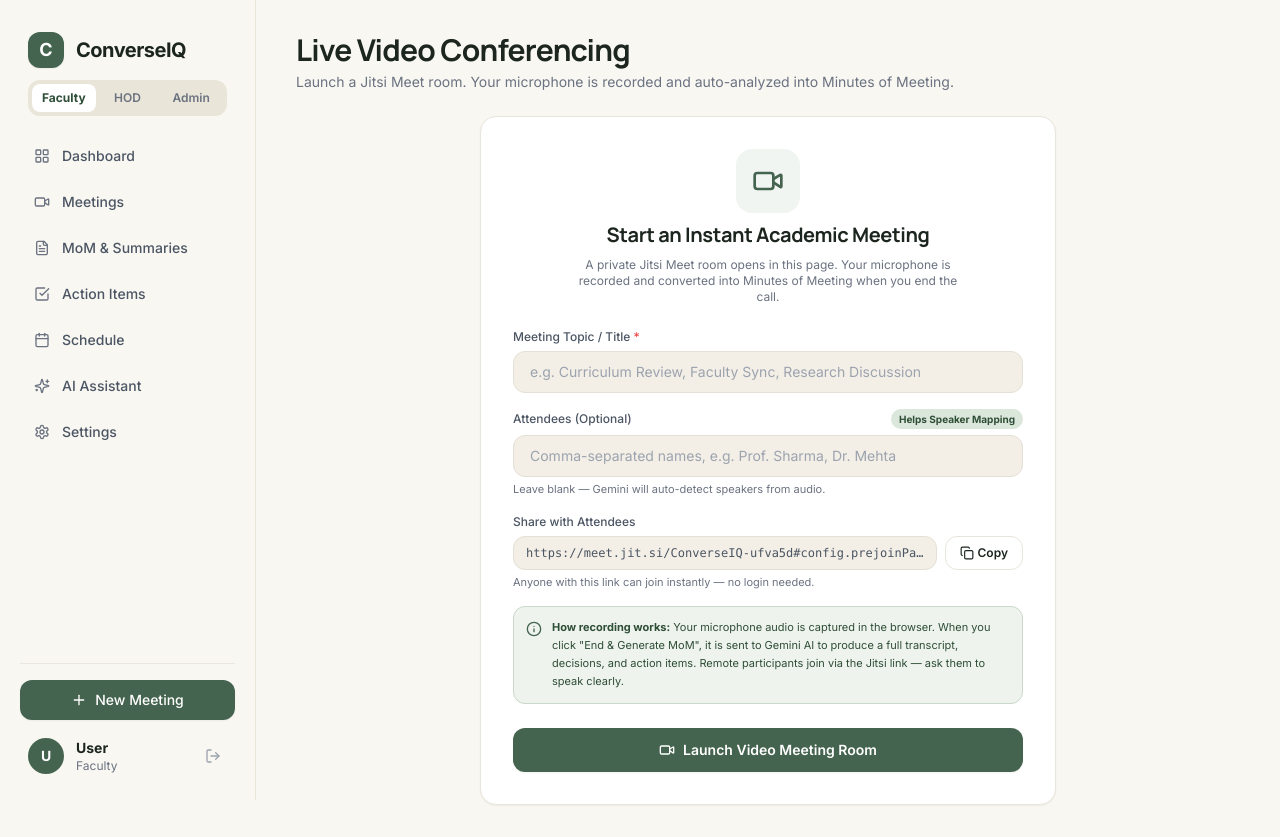
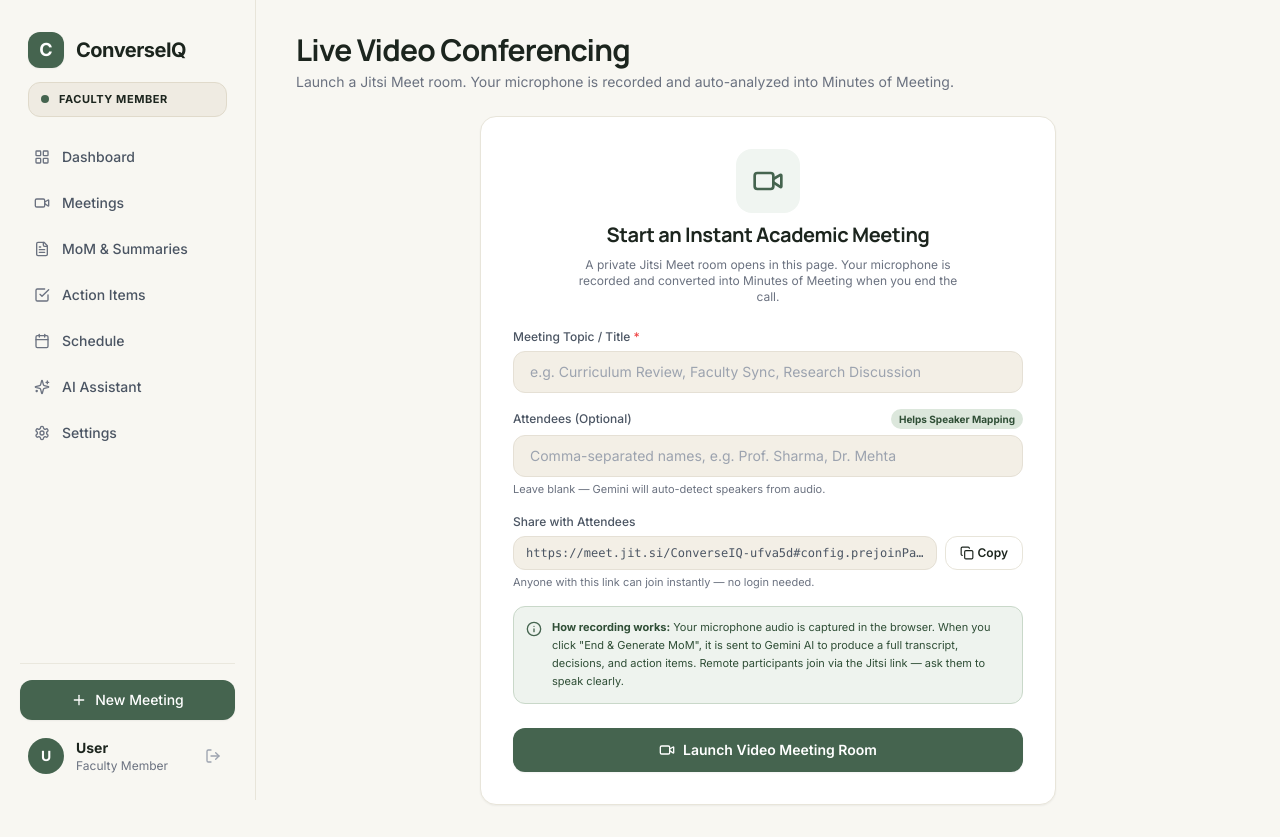
Before and after one commit to rishu1340980/ConverseIQ, a Next.js app in the folder frontend/: page /live-meeting in a window 1280 px wide. Built offline with nearby package versions, Linux system fonts and the light colour scheme; no server answers.

Commit message:
fix(sidebar): remove role switcher from sidebar after login

```diff
--- a/frontend/src/components/Sidebar.tsx
+++ b/frontend/src/components/Sidebar.tsx
@@ -24,7 +24,7 @@ export default function Sidebar() {
   const pathname = usePathname();
   const router = useRouter();
   const [isAddMeetingOpen, setIsAddMeetingOpen] = useState(false);
-  const [user, setUser] = useState<{ name?: string; full_name?: string; email?: string; role?: string } | null>(null);
+  const [user, setUser] = useState<{ name?: string; full_name?: string; email?: string; role?: string; department_name?: string } | null>(null);
 
   useEffect(() => {
     const u = getCurrentStoredUser();
@@ -39,9 +39,11 @@ export default function Sidebar() {
   // If on login page, don't show sidebar
   if (pathname === '/login') return null;
 
-  const isHodMode = pathname.startsWith('/hod');
-  const isAdminMode = pathname.startsWith('/admin');
-  const isFacultyMode = !isHodMode && !isAdminMode;
+  // Determine mode based on user's authenticated role
+  const userRole = user?.role || (pathname.startsWith('/hod') ? 'HOD' : pathname.startsWith('/admin') ? 'Admin' : 'Faculty');
+  const isHodMode = userRole === 'HOD';
+  const isAdminMode = userRole === 'Admin';
+  const isFacultyMode = userRole === 'Faculty';
 
   const facultyNavItems = [
     { label: 'Dashboard', href: '/dashboard', icon: LayoutGrid },
@@ -69,7 +71,7 @@ export default function Sidebar() {
   const currentNavItems = isHodMode ? hodNavItems : isAdminMode ? adminNavItems : facultyNavItems;
 
   const displayName = user?.name || user?.full_name || 'User';
-  const displayRole = isHodMode ? 'Head of Department' : isAdminMode ? 'Administrator' : (user?.role || 'Faculty');
+  const displayRole = isHodMode ? 'Head of Department' : isAdminMode ? 'Administrator' : (user?.role || 'Faculty Member');
   const initial = displayName.charAt(0).toUpperCase() || 'U';
 
   return (
@@ -88,42 +90,20 @@ export default function Sidebar() {
               </span>
             </div>
 
-            {/* Role / View Switcher */}
-            <div className="mt-3 bg-[#EAE5D9] p-1 rounded-xl flex items-center justify-between text-xs font-semibold">
-              <Link
-                href="/dashboard"
-                className={`flex-1 py-1.5 text-center rounded-lg transition-all ${
-                  isFacultyMode ? 'bg-white text-[#2F4E36] shadow-xs font-bold' : 'text-[#6B7280] hover:text-[#1C251E]'
-                }`}
-              >
-                Faculty
-              </Link>
-              <Link
-                href="/hod/overview"
-                className={`flex-1 py-1.5 text-center rounded-lg transition-all ${
-                  isHodMode ? 'bg-white text-[#2F4E36] shadow-xs font-bold' : 'text-[#6B7280] hover:text-[#1C251E]'
-                }`}
-              >
-                HOD
-              </Link>
-              <Link
-                href="/admin"
-                className={`flex-1 py-1.5 text-center rounded-lg transition-all ${
-                  isAdminMode ? 'bg-white text-[#2F4E36] shadow-xs font-bold' : 'text-[#6B7280] hover:text-[#1C251E]'
-                }`}
-              >
-                Admin
-              </Link>
+            {/* Role & Department Info Badge (No role switching) */}
+            <div className="mt-3.5 px-3 py-2 bg-[#EAE5D9]/60 border border-[#E0DACB] rounded-xl flex items-center space-x-2.5">
+              <div className="w-2 h-2 rounded-full bg-[#45644F] flex-shrink-0"></div>
+              <div className="truncate">
+                <p className="text-[11px] font-bold text-[#1C251E] uppercase tracking-wider truncate">
+                  {displayRole}
+                </p>
+                {user?.department_name && (
+                  <p className="text-[10px] text-[#6B7280] truncate mt-0.5">
+                    {user.department_name}
+                  </p>
+                )}
+              </div>
             </div>
-
-            {/* Department Pill Badge (HOD Mode) */}
-            {isHodMode && (
-              <div className="mt-2.5">
-                <span className="inline-block px-2.5 py-1 bg-[#E8F0EA] border border-[#D8E6DC] text-[#3D5A45] rounded-md text-[11px] font-semibold tracking-wide">
-                  HOD • Computer Science
-                </span>
-              </div>
-            )}
           </div>
 
           {/* Nav Items */}
```
